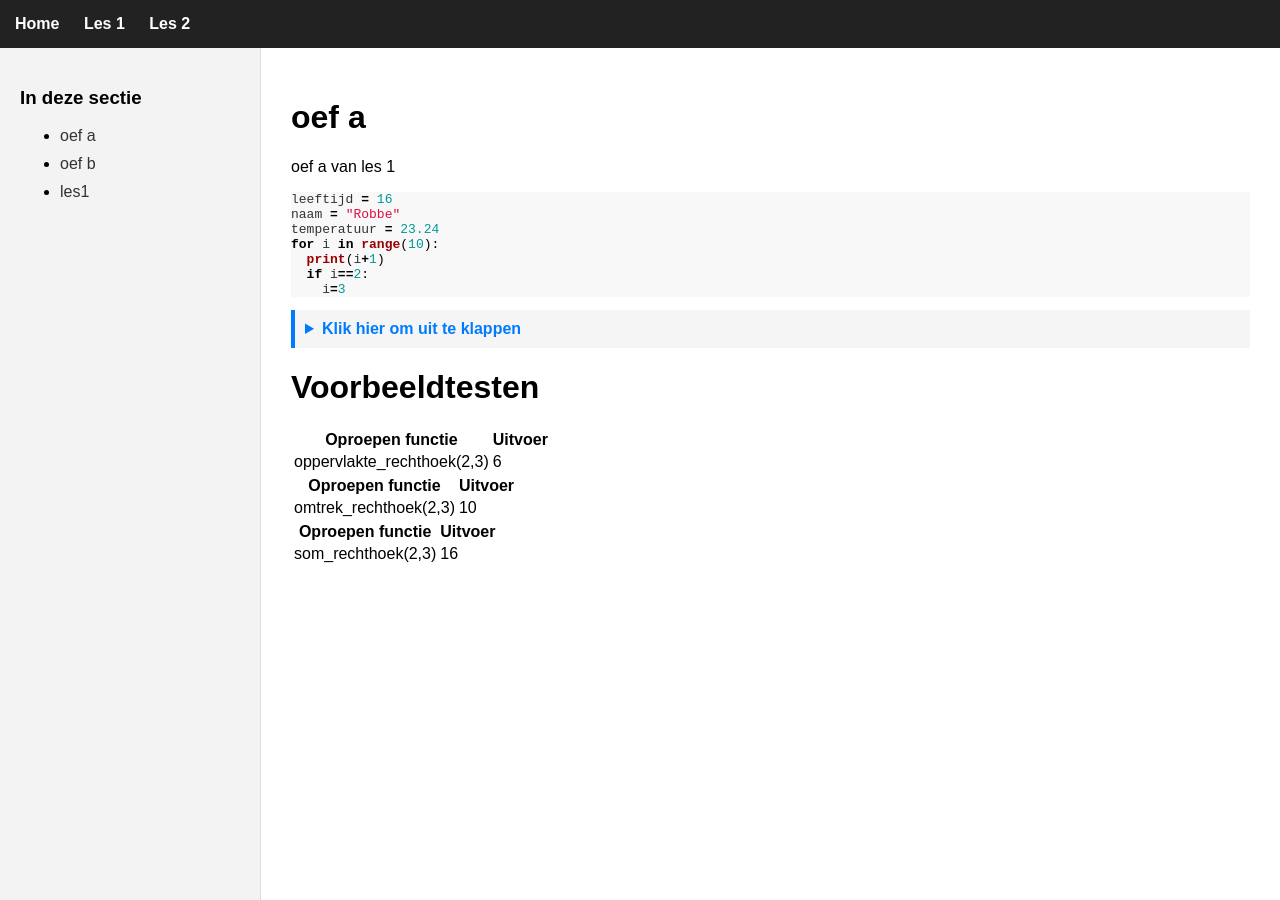
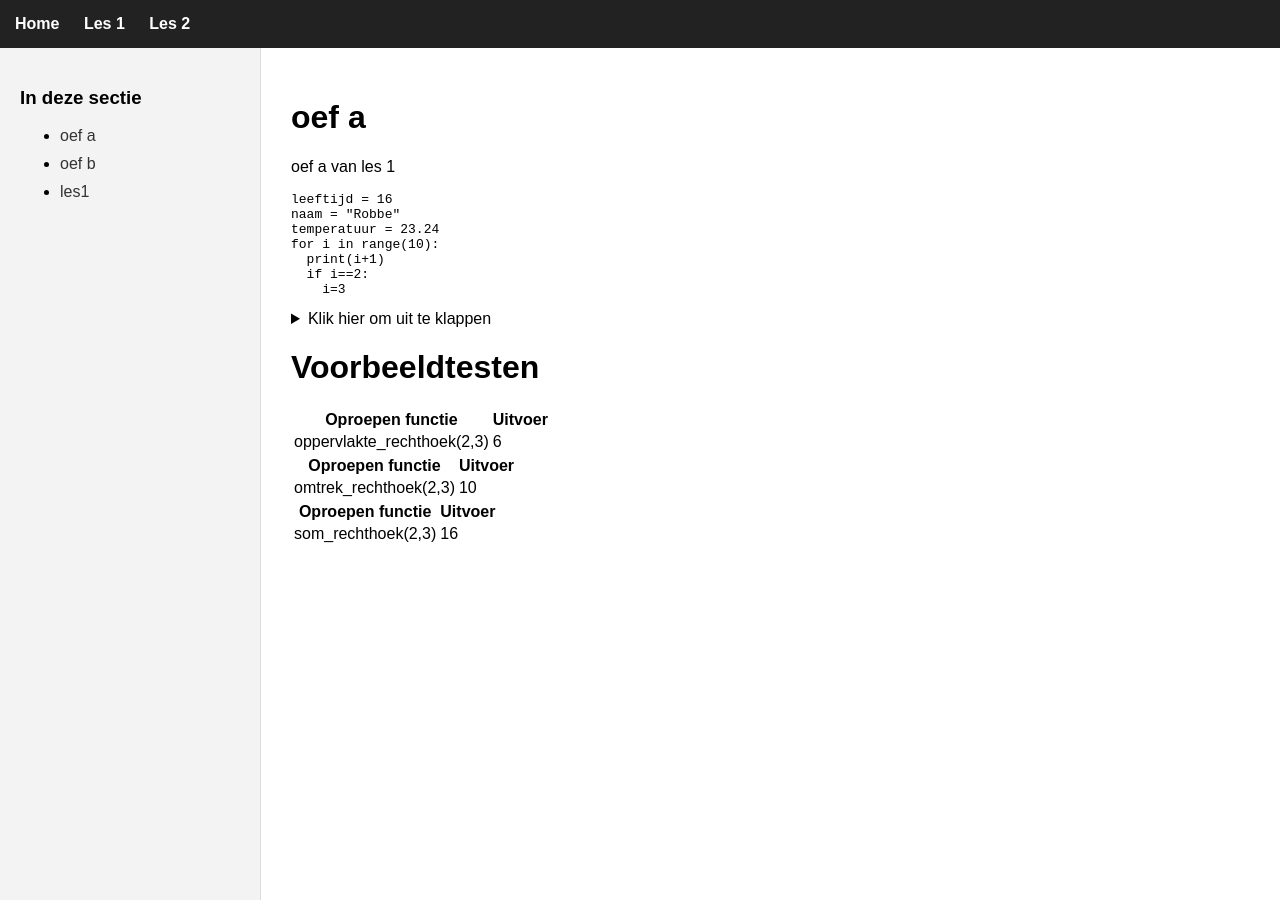
Before and after one commit to milanvandeput/milanvandeput.github.io, a Jekyll site: the page built from les1/2 oefening a.md, in a window 1280 px wide. Built offline with Jekyll 4.4.1, drawn with Linux system fonts in a browser that asks for light colours.

Commit message:
Update syntax.css with organized CSS for syntax highlighting and details/summary styling

```diff
--- a/assets/css/syntax.css
+++ b/assets/css/syntax.css
@@ -1,73 +1,37 @@
-.highlight { background-color: #f8f8f8; }
-.highlight .c { color: #999988; font-style: italic; } /* Comment */
-.highlight .err { color: #a61717; background-color: #e3d2d2; } /* Error */
-.highlight .k { font-weight: bold; } /* Keyword */
-.highlight .o { font-weight: bold; } /* Operator */
-.highlight .cm { color: #999988; font-style: italic; } /* Comment.Multiline */
-.highlight .cp { color: #999999; font-weight: bold; } /* Comment.Preproc */
-.highlight .c1 { color: #999988; font-style: italic; } /* Comment.Single */
-.highlight .cs { color: #999999; font-weight: bold; font-style: italic; } /* Comment.Special */
-.highlight .gd { color: #000000; background-color: #ffdddd; } /* Generic.Deleted */
-.highlight .gd .x { color: #000000; background-color: #ffaaaa; } /* Generic.Deleted.Specific */
-.highlight .ge { font-style: italic; } /* Generic.Emph */
-.highlight .gr { color: #aa0000; } /* Generic.Error */
-.highlight .gh { color: #999999; } /* Generic.Heading */
-.highlight .gi { color: #000000; background-color: #ddffdd; } /* Generic.Inserted */
-.highlight .gi .x { color: #000000; background-color: #aaffaa; } /* Generic.Inserted.Specific */
-.highlight .go { color: #888888; } /* Generic.Output */
-.highlight .gp { color: #555555; } /* Generic.Prompt */
-.highlight .gs { font-weight: bold; } /* Generic.Strong */
-.highlight .gu { color: #aaaaaa; } /* Generic.Subheading */
-.highlight .gt { color: #aa0000; } /* Generic.Traceback */
-.highlight .kc { font-weight: bold; } /* Keyword.Constant */
-.highlight .kd { font-weight: bold; } /* Keyword.Declaration */
-.highlight .kn { font-weight: bold; } /* Keyword.Namespace */
-.highlight .kp { font-weight: bold; } /* Keyword.Pseudo */
-.highlight .kr { font-weight: bold; } /* Keyword.Reserved */
-.highlight .kt { color: #445588; font-weight: bold; } /* Keyword.Type */
-.highlight .m { color: #009999; } /* Literal.Number */
-.highlight .s { color: #d14; } /* Literal.String */
-.highlight .n { color: #333333; } /* Name */
-.highlight .na { color: #008080; } /* Name.Attribute */
-.highlight .nb { color: #0086B3; } /* Name.Builtin */
-.highlight .nc { color: #445588; font-weight: bold; } /* Name.Class */
-.highlight .no { color: #008080; } /* Name.Constant */
-.highlight .nd { color: #3c5a39; } /* Name.Decorator */
-.highlight .ni { color: #800080; } /* Name.Entity */
-.highlight .ne { color: #990000; font-weight: bold; } /* Name.Exception */
-.highlight .nf { color: #990000; font-weight: bold; } /* Name.Function */
-.highlight .nl { color: #990000; font-weight: bold; } /* Name.Label */
-.highlight .nn { color: #555555; } /* Name.Namespace */
-.highlight .nt { color: #000080; } /* Name.Tag */
-.highlight .nv { color: #008080; } /* Name.Variable */
-.highlight .ow { font-weight: bold; } /* Operator.Word */
-.highlight .w { color: #bbbbbb; } /* Text.Whitespace */
-.highlight .mf { color: #009999; } /* Literal.Number.Float */
-.highlight .mh { color: #009999; } /* Literal.Number.Hex */
-.highlight .mi { color: #009999; } /* Literal.Number.Integer */
-.highlight .mo { color: #009999; } /* Literal.Number.Oct */
-.highlight .sb { color: #d14; } /* Literal.String.Backtick */
-.highlight .sc { color: #d14; } /* Literal.String.Char */
-.highlight .sd { color: #d14; } /* Literal.String.Doc */
-.highlight .s2 { color: #d14; } /* Literal.String.Double */
-.highlight .se { color: #d14; } /* Literal.String.Escape */
-.highlight .sh { color: #d14; } /* Literal.String.Heredoc */
-details {
-  margin: 10px 0;
-  padding: 10px;
-  background-color: #f5f5f5;
-  border-left: 4px solid #007bff;
+.syntax-highlight {
+    background-color: #f8f8f8;
+    border: 1px solid #ccc;
+    border-radius: 4px;
+    padding: 10px;
+    overflow: auto;
 }
-summary {
-  cursor: pointer;
-  font-weight: bold;
-  color: #007bff;
+
+.syntax-highlight .keyword {
+    color: #005cc5;
+    font-weight: bold;
 }
-summary:hover {
-  text-decoration: underline;
+
+.syntax-highlight .string {
+    color: #e3116c;
 }
-.highlight .si { color: #d14; } /* Literal.String.Interpol */
-.highlight .sx { color: #d14; } /* Literal.String.Other */
-.highlight .sr { color: #009926; } /* Literal.String.Regex */
-.highlight .s1 { color: #d14; } /* Literal.String.Single */
-.highlight .ss { color: #990073; } /* Literal.String.Symbol */
+
+.syntax-highlight .comment {
+    color: #6a737d;
+    font-style: italic;
+}
+
+.details {
+    margin: 10px 0;
+}
+
+.summary {
+    padding: 10px;
+    background-color: #f0f0f0;
+    border: 1px solid #ddd;
+    border-radius: 4px;
+    cursor: pointer;
+}
+
+.summary:hover {
+    background-color: #e2e2e2;
+}
```
